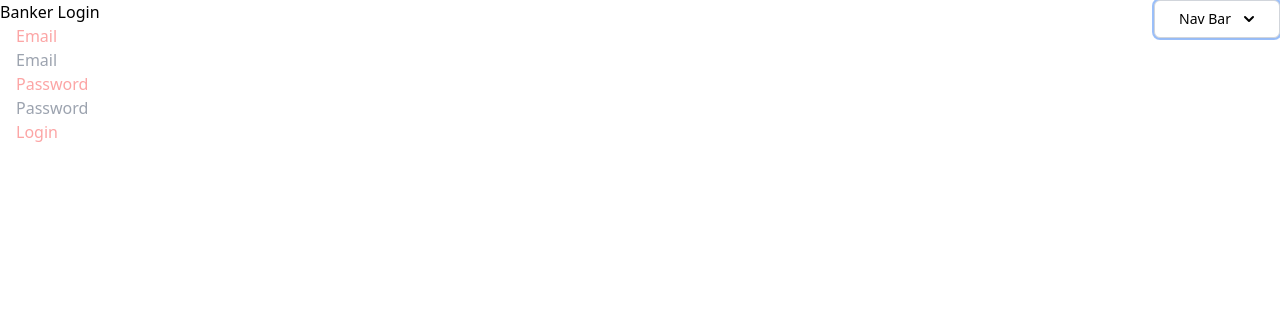
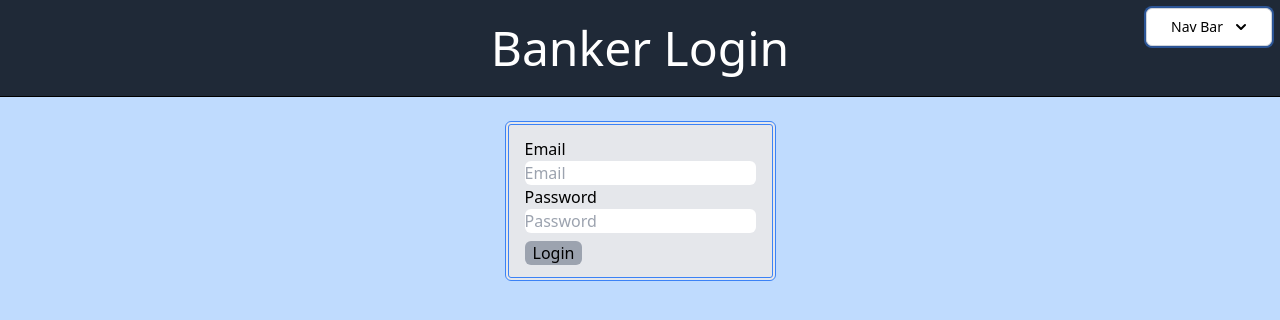
Before and after one commit to bethel-school-of-technology/team-firewall-frontend, an Angular app in the folder AssignmentTest/: page /login/banker in a window 1280 px wide. Shown: the top 320 px of the page. Built offline with nearby package versions, Linux system fonts and the light colour scheme.

Commit message:
added styling to login pages

```diff
--- a/AssignmentTest/src/app/components/Admin/adminlogin/adminlogin.component.html
+++ b/AssignmentTest/src/app/components/Admin/adminlogin/adminlogin.component.html
@@ -1,10 +1,22 @@
-<h1>Admin Login</h1>
-<form (ngSubmit)=login()>
-    <div>
-        <span>Email </span><br>
-        <input type="text" placeholder="Email" name="email" [(ngModel)]="adminInfo.email"><br>
-        <span>Password </span><br>
-        <input type="password" placeholder="Password" name="password" [(ngModel)]="adminInfo.password"><br>
-        <button type="submit">Login</button>
+<div class="bg-blue-200 h-screen">
+    <div class="p-6 bg-gray-800 grid justify-items-stretch border-b border-black">
+        <div class="justify-self-center">
+            <h1 class="text-5xl font-sans text-white">Admin Login</h1>
+        </div>
     </div>
-</form>
+    <div class="pt-6 px-6 flex justify-center">
+        <form (ngSubmit)=login() class="border-double border-4 border-blue-500 px-4 bg-gray-200 rounded-md">
+            <div class="pt-3">
+                <span>Email </span><br>
+                <input class=" rounded-md" type="text" placeholder="Email" name="email" [(ngModel)]="adminInfo.email">
+            </div>
+            <div class="pb-2">
+                <span>Password </span><br>
+                <input class="rounded-md" type="password" placeholder="Password" name="password" [(ngModel)]="adminInfo.password">
+            </div>
+            <div class="pb-3">
+                <button class=" px-2 bg-gray-400 hover:bg-gray-600 hover:text-white rounded-md" type="submit">Login</button>
+            </div>
+        </form>
+    </div>
+</div>
--- a/AssignmentTest/src/app/components/Banker/bkrlogin/bkrlogin.component.html
+++ b/AssignmentTest/src/app/components/Banker/bkrlogin/bkrlogin.component.html
@@ -1,11 +1,23 @@
-<h1>Banker Login</h1>
-<form (ngSubmit)= login() class="px-4 text-red-300">
-<div>
-    <span>Email </span><br>
-    <input type="text" placeholder="Email" name="email" [(ngModel)]="bankerInfo.email"><br>
-
-    <span>Password </span><br>
-    <input type="password" placeholder="Password" name="password" [(ngModel)]="bankerInfo.password"><br>
-    <button type="submit">Login</button>
+<div class="bg-blue-200 h-screen">
+    <div class="p-6 bg-gray-800 grid justify-items-stretch border-b border-black">
+        <div class="justify-self-center">
+            <h1 class="text-5xl font-sans text-white">Banker Login</h1>
+        </div>
+    </div>
+    <div class="pt-6 px-6 flex justify-center">
+        <form (ngSubmit)=login() class="border-double border-4 border-blue-500 px-4 bg-gray-200 rounded-md">
+            <div class="pt-3">
+                <span>Email </span><br>
+                <input class=" rounded-md" type="text" placeholder="Email" name="email" [(ngModel)]="bankerInfo.email">
+            </div>
+            <div class="pb-2">
+                <span>Password </span><br>
+                <input class="rounded-md" type="password" placeholder="Password" name="password"
+                    [(ngModel)]="bankerInfo.password">
+            </div>
+            <div class="pb-3">
+                <button class=" px-2 bg-gray-400 hover:bg-gray-600 hover:text-white rounded-md" type="submit">Login</button>
+            </div>
+        </form>
+    </div>
 </div>
-</form>
--- a/AssignmentTest/src/app/components/navbar/navbar.component.html
+++ b/AssignmentTest/src/app/components/navbar/navbar.component.html
@@ -1,11 +1,12 @@
-<div id="navbar" class="relative inline-block text-left float-right">
+<div >
+    <div id="navbar" class="fixed top-2 right-2 inline-block text-left">
         <div>
             <button type="button"
                 class="inline-flex justify-center w-full rounded-md border border-gray-300 shadow-sm px-6 py-2 bg-white text-sm font-gray-700 hover:bg-gray-50 focus:outine-none focus: ring-2 focus:ring-offset-2 focus:ring-offset-gray-100 focus:ring-indigo-500"
                 id="options-menu" aria-haspopup="true" aria-expanded="true" (click)="toggleOn =!toggleOn">
                 Nav Bar
-            <svg class="-mr-1 ml-2 h-5 w-5" xmlns="http://www.w3.org/2000/svg" viewBox="0 0 20 20" fill="currentColor"
-                aria-hidden="true">
+                <svg class="-mr-1 ml-2 h-5 w-5" xmlns="http://www.w3.org/2000/svg" viewBox="0 0 20 20"
+                    fill="currentColor" aria-hidden="true">
                     <path fill-rule="evenodd"
                         d="M5.293 7.293a1 1 0 011.414 0L10 10.586l3.293-3.293a1 1 0 111.414 1.414l-4 4a1 1 0 01-1.414 0l-4-4a1 1 0 010-1.414z"
                         clip-rule="evenodd" />
@@ -15,9 +16,9 @@
         <div *ngIf="!toggleOn">
             <div
                 class="origin-top-right absolute justify-center mt-2 w-56 rounded-md shadow-lg bg-white ring-1 ring-black ring-opacity-5">
-            <div class="py-1" role="menu" aria-orientation="vertical" aria-labelledby="options-menu"
-                id="dropdown">
-                <a href="homepage" class="block px-6 py-2 text-sm text-gray-700 hover:bg-gray-100 hover:text-gray-900"
+                <div class="py-1" role="menu" aria-orientation="vertical" aria-labelledby="options-menu" id="dropdown">
+                    <a href="homepage"
+                        class="block px-6 py-2 text-sm text-gray-700 hover:bg-gray-100 hover:text-gray-900"
                         role="menuitem">Homepage</a>
                     <a href="loansforsale"
                         class="block px-6 py-2 text-sm text-gray-700 hover:bg-gray-100 hover:text-gray-900"
@@ -30,3 +31,4 @@
         </div>
 
     </div>
+</div>
```
Lines whose indentation alone changed are shown as unchanged.
